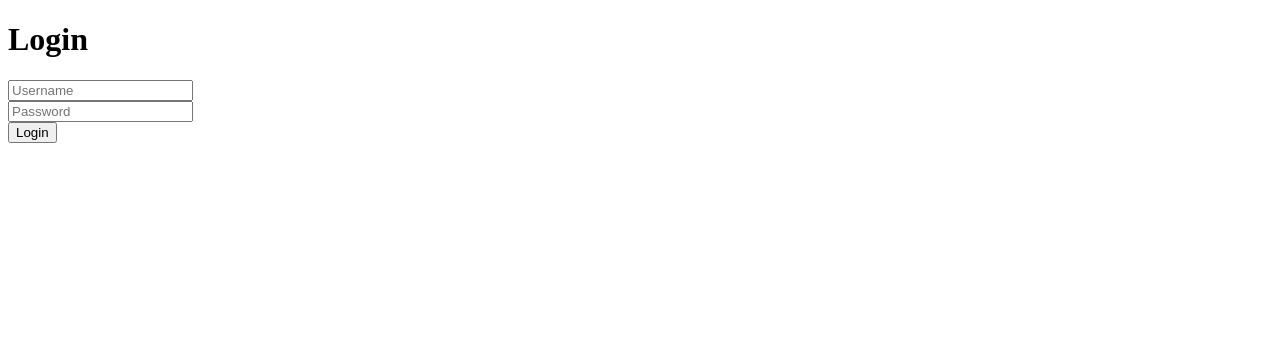
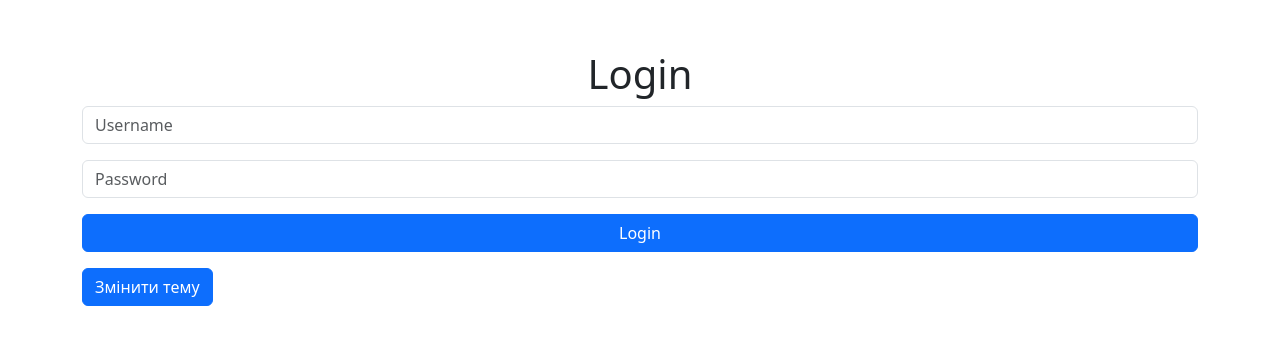
Before and after one commit to Yarik91312/simestrProject3, a Flask app: page /login in a window 1280 px wide. Shown: the top 345 px of the page. Run offline with Flask 3, Linux system fonts and the light colour scheme.

Commit message:
I made a bot strap for each HTML file and also switched the theme from black to white and from white to black

```diff
--- a/templates/login.html
+++ b/templates/login.html
@@ -3,19 +3,51 @@
 <head>
     <meta charset="UTF-8">
     <meta name="viewport" content="width=device-width, initial-scale=1.0">
-    <script src="static\js_script.js"></script>
     <title>Login</title>
-
+    <link href="https://cdn.jsdelivr.net/npm/bootstrap@5.3.3/dist/css/bootstrap.min.css" rel="stylesheet" integrity="sha384-QWTKZyjpPEjISv5WaRU9OFeRpok6YctnYmDr5pNlyT2bRjXh0JMhjY6hW+ALEwIH" crossorigin="anonymous">
+    <style>
+        body {
+            padding-top: 50px;
+            transition: background-color 0.5s ease; /* Smooth transition for theme change */
+        }
+        /* Dark theme */
+        body.dark-mode {
+            background-color: #222;
+            color: #fff;
+        }
+    </style>
 </head>
 <body>
-    <h1>Login</h1>
-    <form id="login-form">
-        <input type="text" name="username" placeholder="Username" required><br>
-        <input type="password" name="password" placeholder="Password" required><br>
-        <button type="submit">Login</button>
-    </form>
-    <div id="result"></div>
+    <div class="container">
+        <h1 class="text-center">Login</h1>
+        <form id="login-form">
+            <div class="mb-3">
+                <input type="text" class="form-control" name="username" placeholder="Username" required>
+            </div>
+            <div class="mb-3">
+                <input type="password" class="form-control" name="password" placeholder="Password" required>
+            </div>
+            <div class="d-grid gap-2">
+                <button class="btn btn-primary" type="submit">Login</button>
+            </div>
+        </form>
+        <div id="result"></div>
 
+        <button class="btn btn-primary mt-3" id="theme-toggle">Змінити тему</button>
+    </div>
 
+    <script src="static/js_script.js"></script>
+    <script src="https://cdn.jsdelivr.net/npm/bootstrap@5.3.3/dist/js/bootstrap.bundle.min.js" integrity="sha384-YvpcrYf0tY3lHB60NNkmXc5s9fDVZLESaAA55NDzOxhy9GkcIdslK1eN7N6jIeHz" crossorigin="anonymous"></script>
+    <script>
+        const themeToggle = document.getElementById('theme-toggle');
+
+        // Function to toggle dark mode
+        function toggleDarkMode() {
+            document.body.classList.toggle('dark-mode');
+        }
+
+        // Event listener for theme toggle button
+        themeToggle.addEventListener('click', toggleDarkMode);
+    </script>
 </body>
 </html>
```
Also changed, not shown: templates/index1.html (+34 -6 lines), templates/signup.html (+24 -0 lines).
